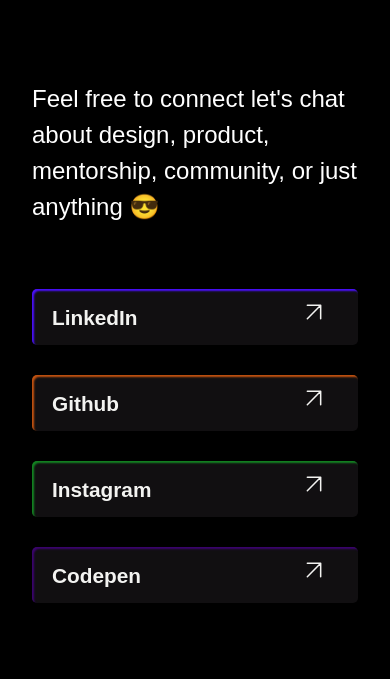
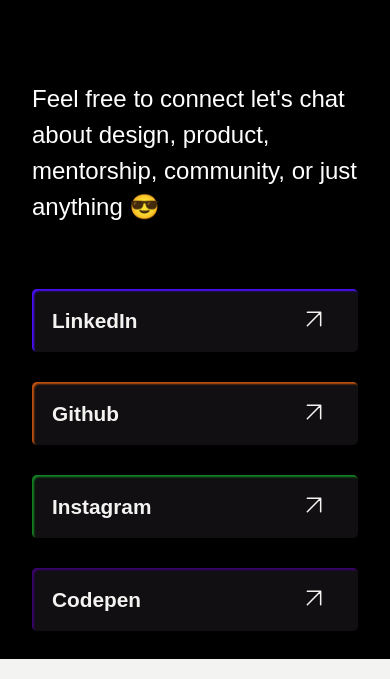
Before and after one commit to ethankremerdojc/ethanportfolio, a Django app: template ethanportfolio/portfolio/templates/portfolio/pages/home/index.html in a window 390 px wide. Shown: the part 775-1454 px from the top of the page. Run offline with Django 4.2, Linux system fonts and the light colour scheme; the template is opened without the code that fills it, so the values that code supplies are empty.

Commit message:
update styling, mobile fixes

```diff
--- a/ethanportfolio/portfolio/static/portfolio/css/main.css
+++ b/ethanportfolio/portfolio/static/portfolio/css/main.css
@@ -11,15 +11,14 @@
 
 .footer-wrapper {
   display: grid;
-  align-content: center;
-  justify-content: center;
+  justify-items: center;
 }
 
 .footer-inner {
   padding: 2rem;
   overflow: hidden;
   width: calc(100% - 4rem);
-  max-width: 940px;
+  max-width: min(100%, 1100px);
   margin-top: 50px;
 }
 .footer-inner-tagline {
@@ -53,6 +52,7 @@
 }
 .footer-cta span svg {
   width: 3rem;
+  padding-top: 10px;
 }
 .footer-cta:nth-child(1) {
   --color: #8fc866;
@@ -78,13 +78,13 @@
   position: absolute;
   top: 0;
   left: 0;
+  display: grid;
+  justify-items: center;
+  border-bottom: 1px solid #dfdfdf;
 }
 
 .header-wrapper {
-  position: absolute;
-  top: 0;
-  width: 100vw;
-  border-bottom: 1px solid #dfdfdf;
+  width: min(100%, 1100px);
 }
 
 .header-inner {
@@ -97,6 +97,7 @@
   padding-left: 5%;
   padding-top: 2rem;
   padding-bottom: 2rem;
+  max-width: 1100px;
 }
 .header-inner-left, .header-inner-right {
   width: calc(100% - 20px);
@@ -121,7 +122,7 @@
   font-weight: 700;
 }
 
-@media screen and (max-width: 991px) {
+@media screen and (max-width: 980px) {
   body {
     font-size: 14px;
     padding-bottom: 720px !important;
@@ -159,12 +160,12 @@
     height: 720px !important;
   }
 }
-@media screen and (max-width: 767px) {
+@media screen and (max-width: 750px) {
   body {
-    padding-bottom: 680px !important;
+    padding-bottom: 620px !important;
   }
   footer {
-    height: 680px !important;
+    height: 620px !important;
   }
   .footer-inner-tagline {
     font-size: 1.5rem;
@@ -193,7 +194,13 @@
     font-size: 1rem;
   }
 }
-@media screen and (max-width: 479px) {
+@media screen and (max-width: 450px) {
+  body {
+    padding-bottom: 660px !important;
+  }
+  footer {
+    height: 660px !important;
+  }
   h1 {
     font-size: 2.8rem;
   }
@@ -300,6 +307,22 @@
   margin: 0;
 }
 
+.content, .content-wrapper {
+  margin: 0;
+  padding: 0;
+}
+
+.content-wrapper {
+  display: grid;
+  width: 100vw;
+  justify-content: center;
+}
+
+.content {
+  width: min(100%, 1100px);
+  max-width: 1100px;
+}
+
 .button-wrapper-outer {
   display: block;
 }
--- a/ethanportfolio/portfolio/static/portfolio/scss/base/_base.scss
+++ b/ethanportfolio/portfolio/static/portfolio/scss/base/_base.scss
@@ -30,3 +30,19 @@
 p, h1, h2, h3 {
     margin: 0;
 }
+
+.content, .content-wrapper {
+    margin: 0;
+    padding: 0;
+}
+
+.content-wrapper {
+    display: grid;
+    width: 100vw;
+    justify-content: center;
+}
+
+.content {
+    width: min(100%, utilities.$contentWidthDesktop);
+    max-width: utilities.$contentWidthDesktop;
+}
--- a/ethanportfolio/portfolio/static/portfolio/scss/base/_footer.scss
+++ b/ethanportfolio/portfolio/static/portfolio/scss/base/_footer.scss
@@ -13,15 +13,14 @@
 
 .footer-wrapper {
     display: grid;
-    align-content: center;
-    justify-content: center;
+    justify-items: center;
 }
 
 .footer-inner {
     padding: 2rem;
     overflow: hidden;
     width: calc(100% - 4rem);
-    max-width: 940px;
+    max-width: min(100%, utilities.$contentWidthDesktop);
     margin-top: 50px;
 
     &-tagline {
@@ -58,41 +57,11 @@
 
         & svg {
             width: 3rem;
+            padding-top: 10px;
         }
     }
 
-    // &:after {
-    //     position: absolute;
-    //     content: "";
-    //     width: 0;
-    //     height: 100%;
-    //     top: 0;
-    //     right: 0;
-    //     z-index: -1;
-    //     background-color: utilities.$dark-blue;
-    //     border-radius: 5px;
-    //     box-shadow:inset 2px 2px 2px 0px rgba(255,255,255,.5),
-    //     7px 7px 20px 0px rgba(0,0,0,.1),
-    //     4px 4px 5px 0px rgba(0,0,0,.1);
-    //     transition: all 0.3s ease;
-    // }
-
-    // &:active {
-    //     top: 2px;
-    // }
-
-    // &:hover {
-    //     color: #fff;
-
-    //     &:after {
-    //         left: 0;
-    //         width: 100%;
-    //     }
-    // }
-
-
     border-color: var(--hover);
-    // transition: 0.25s;
 
     &:nth-child(1) {
         --color: #8fc866;
--- a/ethanportfolio/portfolio/static/portfolio/scss/base/_header.scss
+++ b/ethanportfolio/portfolio/static/portfolio/scss/base/_header.scss
@@ -2,19 +2,18 @@
 
 header {
     color: black;
-
     height: utilities.$headerHeight;
     width: 100vw;
     position: absolute;
     top: 0;
     left: 0;
+    display: grid;
+    justify-items: center;
+    border-bottom: 1px solid #dfdfdf;
 }
 
 .header-wrapper {
-    position: absolute;
-    top: 0;
-    width: 100vw;
-    border-bottom: 1px solid #dfdfdf;
+    width: min(100%, utilities.$contentWidthDesktop);
 }
 
 .header-inner {
@@ -27,6 +26,8 @@
     padding-left: 5%;
     padding-top: 2rem;
     padding-bottom: 2rem;
+
+    max-width: utilities.$contentWidthDesktop;
 
     &-left, &-right {
         width: calc(100% - 20px);
--- a/ethanportfolio/portfolio/static/portfolio/scss/base/_mobile.scss
+++ b/ethanportfolio/portfolio/static/portfolio/scss/base/_mobile.scss
@@ -1,6 +1,6 @@
+@use '../utilities/utilities';
 
-
-@media screen and (max-width: 991px) {
+@media screen and (max-width: utilities.$contentWidthLargeMobile) {
     body {
       font-size: 14px;
       padding-bottom: 720px !important;
@@ -55,13 +55,13 @@
 }
 
 
-@media screen and (max-width: 767px) {
+@media screen and (max-width: utilities.$contentWidthMediumMobile) {
     body {
-      padding-bottom: 680px !important;
+      padding-bottom: 620px !important;
     }
 
     footer {
-      height: 680px !important;
+      height: 620px !important;
     }
 
     .footer-inner {
@@ -104,7 +104,15 @@
 }
 
 
-@media screen and (max-width: 479px) {
+@media screen and (max-width: utilities.$contentWidthSmallMobile) {
+  body {
+    padding-bottom: 660px !important;
+  }
+
+  footer {
+    height: 660px !important;
+  }
+
     h1 {
       font-size: 2.8rem;
     }
--- a/ethanportfolio/portfolio/static/portfolio/scss/utilities/_variables.scss
+++ b/ethanportfolio/portfolio/static/portfolio/scss/utilities/_variables.scss
@@ -1,2 +1,11 @@
 $footerHeight: 700px;
 $headerHeight: 91px;
+
+//todo use these to set media queries
+// also fit header/footer/body content to this width
+
+$contentWidthDesktop: 1100px;
+
+$contentWidthLargeMobile: 980px;
+$contentWidthMediumMobile: 750px;
+$contentWidthSmallMobile: 450px;
--- a/ethanportfolio/portfolio/templates/portfolio/base.html
+++ b/ethanportfolio/portfolio/templates/portfolio/base.html
@@ -13,7 +13,11 @@
     </head>
     <body>
         {% block header %}{% endblock header %}
-        {% block body %}{% endblock body %}
+        <div class="content-wrapper">
+            <div class="content">
+                {% block body %}{% endblock body %}
+            </div>
+        </div>
         {% block footer %}{% endblock footer %}
 
         <!--[if lt IE 7]>
```
Also changed, not shown: 1 other file.
